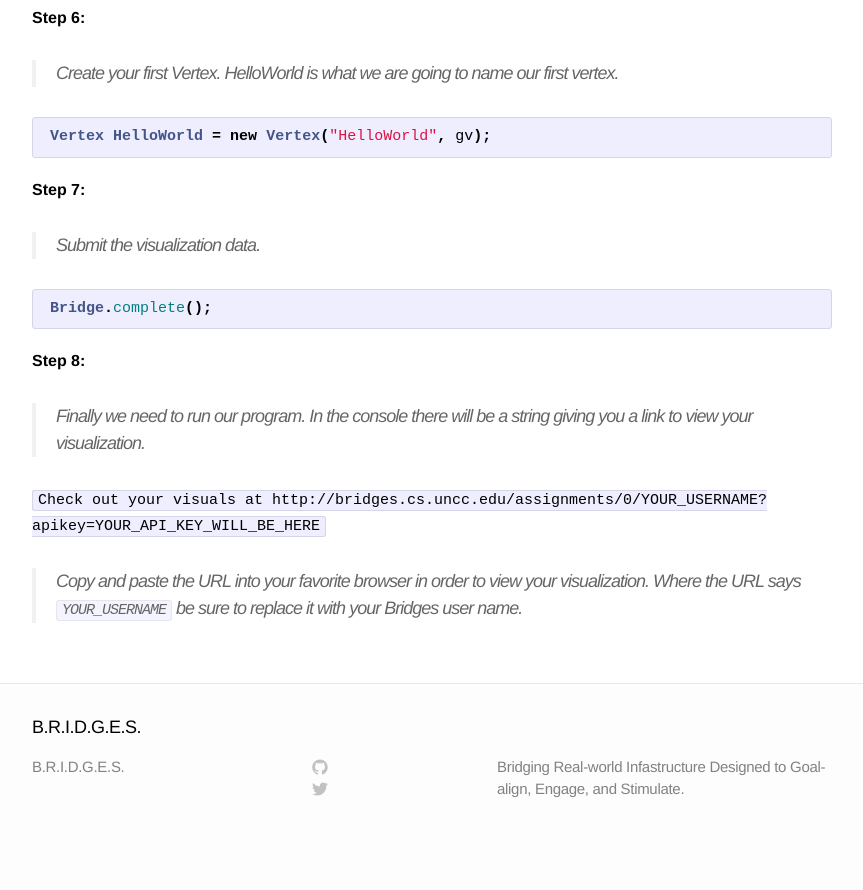
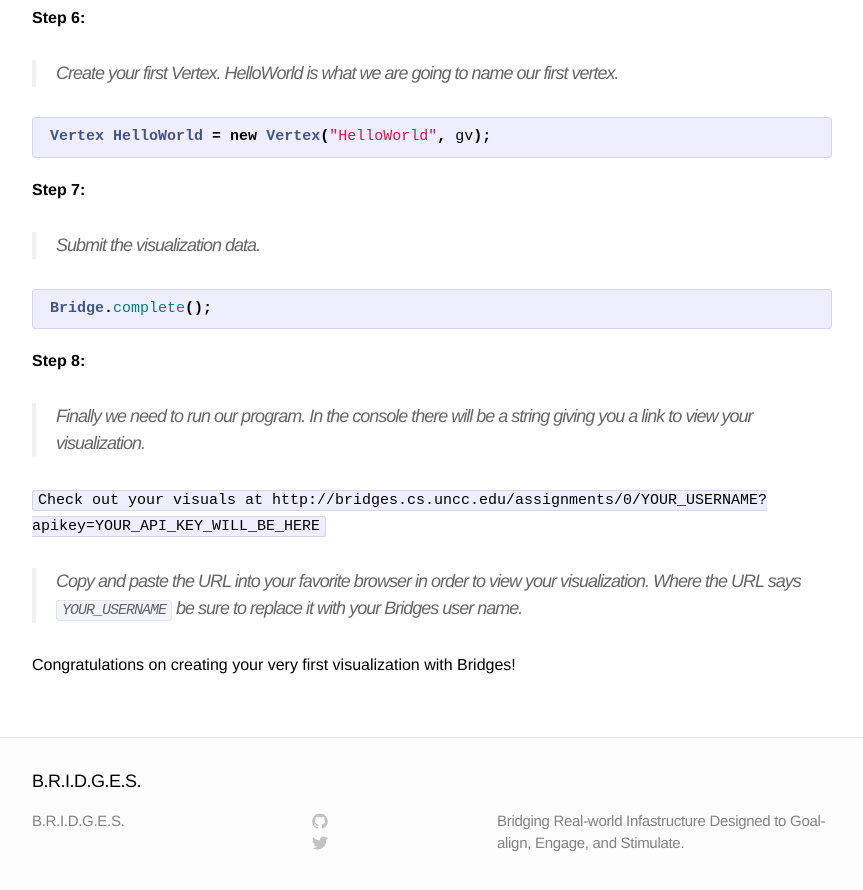
Before and after one commit to Dismembered/Dismembered.github.io, a Jekyll site: the page built from _posts/2014-06-23-HelloWorld-Tutorial_part2.markdown, in a window 1280 px wide and 900 px high, scrolled down 1986 px. Shown: the top 890 px of the window, without its empty margins (208-1071 px from the left). Built offline with Jekyll 4.4.1, drawn with Linux system fonts in a browser that asks for light colours; before the commit the page ends 2832 px from its top, so only the background shows below that.

Commit message:
Update 2014-06-23-HelloWorld-Tutorial_part2.markdown

```diff
--- a/_posts/2014-06-23-HelloWorld-Tutorial_part2.markdown
+++ b/_posts/2014-06-23-HelloWorld-Tutorial_part2.markdown
@@ -77,3 +77,5 @@
 `Check out your visuals at http://bridges.cs.uncc.edu/assignments/0/YOUR_USERNAME?apikey=YOUR_API_KEY_WILL_BE_HERE`
 
 > Copy and paste the URL into your favorite browser in order to view your visualization. Where the URL says `YOUR_USERNAME` be sure to replace it with your Bridges user name.
+
+Congratulations on creating your very first visualization with Bridges!
```
